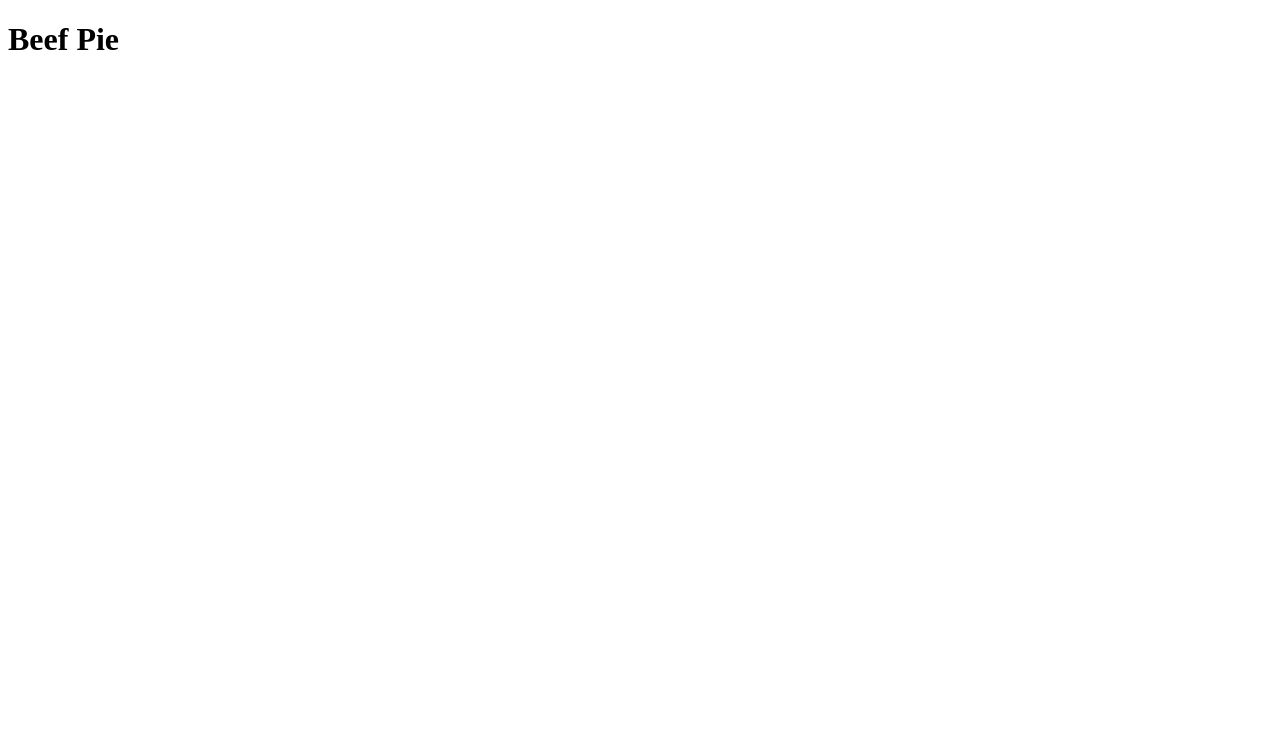
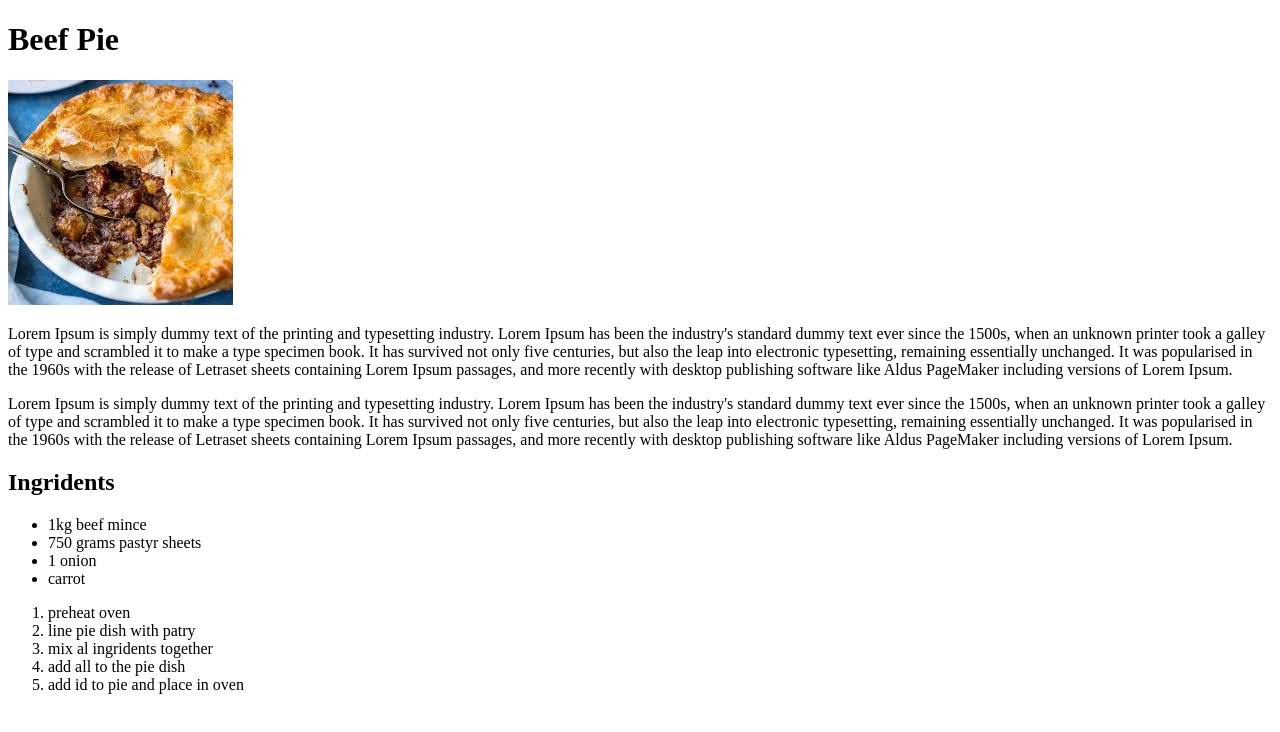
Before and after one commit to juto86/odin-recipes, a plain HTML site: page recipes/beef-pie.html in a window 1280 px wide. Drawn offline with Linux system fonts and the light colour scheme.

Commit message:
finished last 2 recipes

```diff
--- a/recipes/beef-pie.html
+++ b/recipes/beef-pie.html
@@ -7,7 +7,27 @@
 </head>
 <body>
     <h1>Beef Pie</h1>
+    <img src="../images/beef-pie.jpeg" alt="yummy beef pie">
 
+    <p>Lorem Ipsum is simply dummy text of the printing and typesetting industry. Lorem Ipsum has been the industry's standard dummy text ever since the 1500s, when an unknown printer took a galley of type and scrambled it to make a type specimen book. It has survived not only five centuries, but also the leap into electronic typesetting, remaining essentially unchanged. It was popularised in the 1960s with the release of Letraset sheets containing Lorem Ipsum passages, and more recently with desktop publishing software like Aldus PageMaker including versions of Lorem Ipsum.</p>
+
+    <p>Lorem Ipsum is simply dummy text of the printing and typesetting industry. Lorem Ipsum has been the industry's standard dummy text ever since the 1500s, when an unknown printer took a galley of type and scrambled it to make a type specimen book. It has survived not only five centuries, but also the leap into electronic typesetting, remaining essentially unchanged. It was popularised in the 1960s with the release of Letraset sheets containing Lorem Ipsum passages, and more recently with desktop publishing software like Aldus PageMaker including versions of Lorem Ipsum.</p>
+
+    <h2>Ingridents</h2>
+    <ul>
+        <li>1kg beef mince</li>
+        <li>750 grams pastyr sheets</li>
+        <li>1 onion</li>
+        <li>carrot</li>
+    </ul>
+
+    <ol>
+        <li>preheat oven</li>
+        <li>line pie dish with patry</li>
+        <li>mix al ingridents together</li>
+        <li>add all to the pie dish</li>
+        <li>add id to pie and place in oven</li>
+    </ol>
 
 </body>
 </html>
```
Also changed, not shown: index.html (+5 -2 lines), recipes/spag-bol.html (+19 -0 lines), images/beef-pie.jpeg (added), images/spag-bol.jpeg (added).
